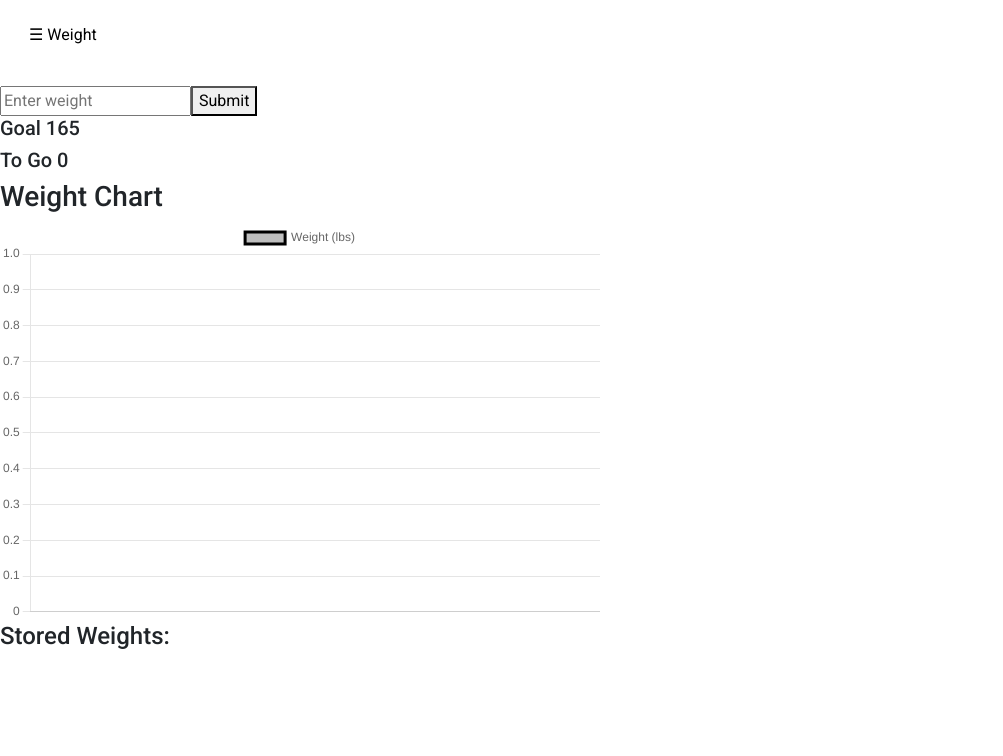
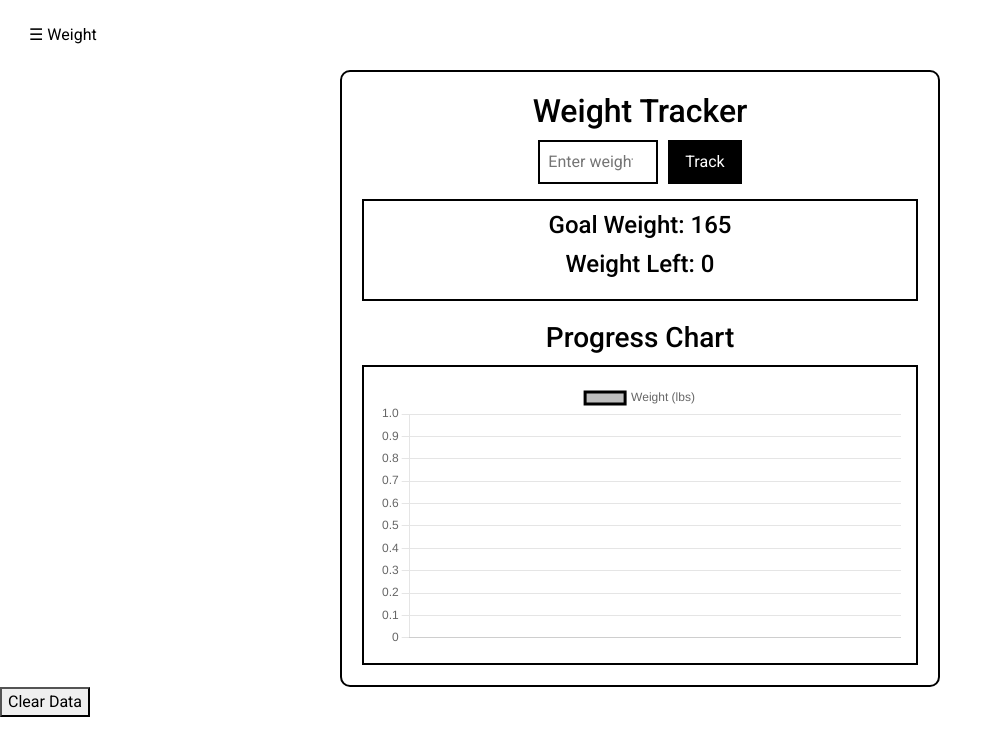
Before and after one commit to PrestonLAndel/CSCI313_FitnessAPP, an Angular app in the folder fitness-app/: page /weight in a window 1280 px wide. Shown: the top 756 px of the page, without its empty margins (0-1003 px from the left). Built offline with nearby package versions, Linux system fonts and the light colour scheme.

Commit message:
Continued work on weight stuff

```diff
--- a/fitness-app/src/app/weight-tracker/weight-tracker.component.css
+++ b/fitness-app/src/app/weight-tracker/weight-tracker.component.css
@@ -1,8 +1,69 @@
-.change-button{
-    outline: 2px solid black !important;
-    background-color: white;
-    color: black;
+.custom-weight-stuff {
+  width: 100%;
+  max-width: 600px;
+  margin: auto;
+  text-align: center;
+  padding: 20px;
+  border-radius: 10px;
+  background: white;
+  color: black;
+  border: 2px solid black;
 }
-.change-button:hover{
-    background-color: grey;
+
+h2,
+h3,
+h4 {
+  margin-bottom: 10px;
 }
+
+.input-container {
+  display: flex;
+  justify-content: center;
+  gap: 10px;
+  margin-bottom: 15px;
+}
+
+input[type="number"] {
+  padding: 8px;
+  border: 2px solid black;
+  background: white;
+  color: black;
+  font-size: 16px;
+  width: 120px;
+}
+
+.submit-button {
+  padding: 8px 15px;
+  background-color: black;
+  color: white;
+  border: 2px solid black;
+  font-size: 16px;
+  cursor: pointer;
+}
+
+.submit-button:hover {
+  background-color: white;
+  color: black;
+}
+
+.goal-container {
+  margin-top: 15px;
+  padding: 10px;
+  border: 2px solid black;
+  background: white;
+}
+
+.chart-container {
+  margin-top: 20px;
+  height: 350;
+}
+
+.center-line-chart {
+  height: 300px;
+  display: flex;
+  justify-content: center;
+  align-items: center;
+  padding: 15px;
+  background: white;
+  border: 2px solid black;
+}
--- a/fitness-app/src/app/weight-tracker/weight-tracker.component.html
+++ b/fitness-app/src/app/weight-tracker/weight-tracker.component.html
@@ -1,17 +1,26 @@
-<p></p>
-<input type="number" [(ngModel)]="inputWeight" placeholder="Enter weight" />
-<button class="submit" (click)="submitWeight()">Submit</button>
+<div class="custom-weight-stuff">
+  <h2>Weight Tracker</h2>
 
-<h5>Goal {{goalWeight}}</h5>
-<h5>To Go {{weightToGo}}</h5>
-<h3>Weight Chart</h3>
-<div style="height: 400px; width: 600px">
-  <canvas id="lineChart"></canvas>
+  <div class="input-container">
+    <input type="number" [(ngModel)]="inputWeight" placeholder="Enter weight" />
+    <button class="submit-button" (click)="submitWeight()">Track</button>
+  </div>
+
+  <div class="goal-container">
+    <h4>
+      Goal Weight: <span>{{ goalWeight }}</span>
+    </h4>
+    <h4>
+      Weight Left: <span>{{ weightToGo }}</span>
+    </h4>
+  </div>
+
+  <div class="chart-container">
+    <h3>Progress Chart</h3>
+    <div class="center-line-chart">
+      <canvas id="lineChart"></canvas>
+    </div>
+  </div>
 </div>
 
-<h4>Stored Weights:</h4>
-<ul style="list-style-type: none">
-  <li *ngFor="let w of weightservice.getWeights(); let i = index">
-    {{ w }}
-  </li>
-</ul>
+<button class="clear-button" (click)="clearLocalStorage()">Clear Data</button>
--- a/fitness-app/src/app/weight-tracker/weight-tracker.component.ts
+++ b/fitness-app/src/app/weight-tracker/weight-tracker.component.ts
@@ -26,9 +26,7 @@ export class WeightTrackerComponent implements AfterViewInit {
       this.chart = new Chart(canvas, {
         type: 'line',
         data: {
-          labels: this.weightservice.numToString(
-            this.weightservice.getNumberOfWeights()
-          ),
+          labels: this.weightservice.getDateArray(),
           datasets: [
             {
               label: 'Weight (lbs)',
@@ -58,16 +56,22 @@ export class WeightTrackerComponent implements AfterViewInit {
       // Add weight and update weight count
       this.weightservice.addWeight(this.inputWeight);
       this.weightservice.addNumberOfWeights();
+      this.weightservice.addDateToArray();
 
       // Update the chart if it exists
       if (this.chart) {
-        this.chart.data.labels = this.weightservice.numToString(
-          this.weightservice.getNumberOfWeights()
-        );
+        this.chart.data.labels = this.weightservice.getDateArray();
         this.chart.data.datasets[0].data = this.weightservice.getWeights();
         this.chart.update();
       }
     }
     this.weightToGo = this.weightservice.getLastWeight() - this.goalWeight;
   }
+
+  clearLocalStorage(): void {
+    localStorage.clear(); // Removes all stored data
+    this.weightservice.clearStoredData(); // Clears in-memory data
+    this.chart?.destroy(); // Resets the chart
+    window.location.reload(); // Refreshes the page for a full reset
+  }
 }
--- a/fitness-app/src/app/weight.service.ts
+++ b/fitness-app/src/app/weight.service.ts
@@ -1,40 +1,88 @@
 import { Injectable } from '@angular/core';
 
 @Injectable({
-  providedIn: 'root'
+  providedIn: 'root',
 })
 export class WeightService {
-
   private weights: number[] = [];
   private numberOfWeights: number[] = [];
+  private dateArray: string[] = [];
 
-  addWeight(num: number){
-    this.weights.push(num);
+  constructor() {
+    this.loadFromLocalStorage(); // Load stored data on initialization
   }
 
-  getWeights(): number[]{
-    return this.weights;
+  private saveToLocalStorage() {
+    localStorage.setItem('weights', JSON.stringify(this.weights));
+    localStorage.setItem(
+      'numberOfWeights',
+      JSON.stringify(this.numberOfWeights)
+    );
+    localStorage.setItem('dateArray', JSON.stringify(this.dateArray));
   }
 
-  addNumberOfWeights(){
-    let currentNumber = this.numberOfWeights.length;
-    this.numberOfWeights.push(currentNumber+1);
+  private loadFromLocalStorage() {
+    const storedWeights = localStorage.getItem('weights');
+    const storedNumbers = localStorage.getItem('numberOfWeights');
+    const storedDates = localStorage.getItem('dateArray');
+
+    if (storedWeights) {
+      this.weights = JSON.parse(storedWeights);
+    }
+    if (storedNumbers) {
+      this.numberOfWeights = JSON.parse(storedNumbers);
+    }
+    if (storedDates) {
+      this.dateArray = JSON.parse(storedDates);
+    }
   }
 
-  getNumberOfWeights(): number[]{
+  addWeight(num: number) {
+    this.weights.push(num);
+    this.saveToLocalStorage();
+  }
+
+  getWeights(): number[] {
+    return this.weights.slice(-7);
+  }
+
+  addNumberOfWeights() {
+    let currentNumber = this.numberOfWeights.length;
+    this.numberOfWeights.push(currentNumber + 1);
+    this.saveToLocalStorage();
+  }
+
+  getNumberOfWeights(): number[] {
     return this.numberOfWeights;
   }
 
-  numToString(num: number[]): string[]{
-    let newNum: string[] = [];
-    for(let i = 0; i < num.length; i++){
-      newNum[i] = num[i].toString();
-    }
-    return newNum;
+  numToString(num: number[]): string[] {
+    return num.map((n) => n.toString());
   }
 
-  getLastWeight():number{
-    let num = this.weights[this.weights.length-1];
-    return num;
+  getLastWeight(): number {
+    return this.weights[this.weights.length - 1];
+  }
+
+  getCurrentDate(): string {
+    return new Date().toISOString().split('T')[0]; // Formats as YYYY-MM-DD
+  }
+
+  addDateToArray() {
+    this.dateArray.push(this.getCurrentDate());
+    this.saveToLocalStorage();
+  }
+
+  getDateArray(): string[] {
+    return this.dateArray.slice(-7);
+  }
+
+  clearStoredData() {
+    localStorage.removeItem('weights');
+    localStorage.removeItem('numberOfWeights');
+    localStorage.removeItem('dateArray');
+    this.weights = [];
+    this.numberOfWeights = [];
+    this.dateArray = [];
   }
 }
```
